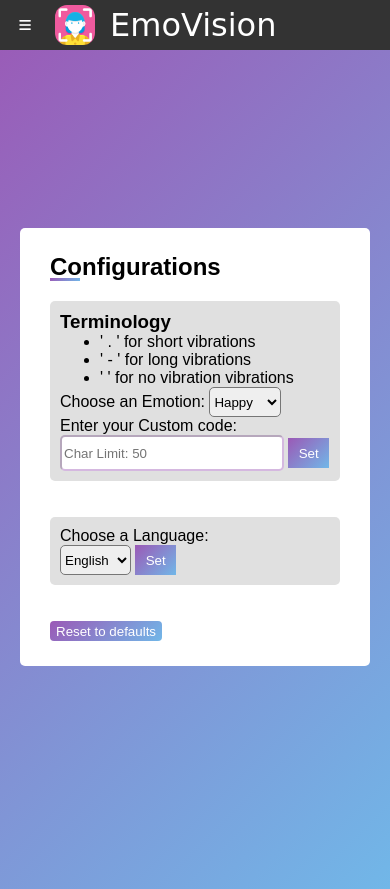
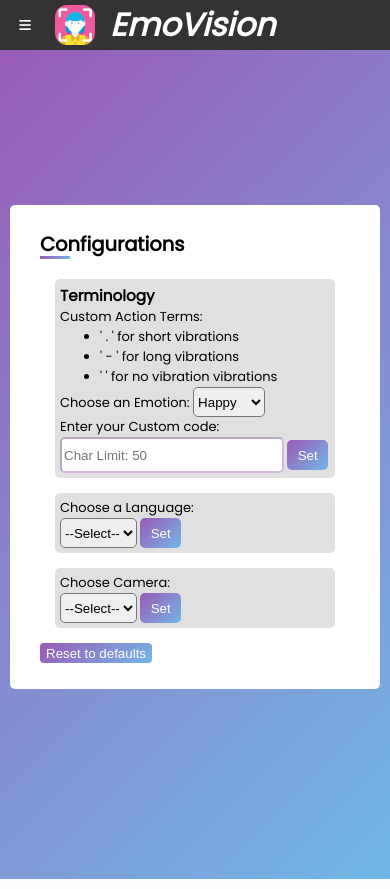
Before and after one commit to SurajValluru/EmoVision, a Flask app: page /config in a window 390 px wide. Run offline with Flask 2, Linux system fonts and the light colour scheme; some libraries are stand-ins or nearby versions.

Commit message:
Added config settings to change camera
Added config settings to change camera. Moved Cookies to base. Removed redundant code. Changed font. Added overlay when mobile is in landscape mode.

```diff
--- a/static/scripts/base.js
+++ b/static/scripts/base.js
@@ -7,14 +7,33 @@ document.addEventListener("DOMContentLoaded", () => {
   document.querySelector("#btnNav").addEventListener("click", () => {
     nav.classList.add("nav--open");
   });
-  document.querySelector(".nav__overlay").addEventListener("click", () => {
+  document.querySelector("#overlay").addEventListener("click", () => {
     nav.classList.remove("nav--open");
   });
 });
+
+const CUSTOM_DICT = {
+  angry: "...",
+  disgust: ".......",
+  fear: "......",
+  happy: ".",
+  multi: "-.-",
+  neutral: "..",
+  no: "--",
+  sad: ".....",
+  surprise: "....",
+};
+
+CUSTOM_KEYS = Object.keys(CUSTOM_DICT);
 
 function default_all() {
   for (let i = 0; i < 7; i++)
     Cookies.set(CUSTOM_KEYS[i], CUSTOM_DICT[CUSTOM_KEYS[i]]);
   Cookies.set("custom", "true");
   Cookies.set("lang", "en");
+  Cookies.set("cam","environment");
 }
+
+config = Cookies.get("custom");
+if (config == undefined) default_all();
+else if(config != "true") window.alert("Cookies are corrupted. Please clear cookies in you browser.")
--- a/static/scripts/config.js
+++ b/static/scripts/config.js
@@ -16,32 +16,13 @@ function set_code() {
     }
 }
 
-function set_lang() {
-  const lang = document.getElementById("lang").value;
-  Cookies.set("lang", lang);
-}
-
-function set_duration() {
-  const duration = document.getElementById("duration").value;
-  Cookies.set("duration_unit", duration);
+function set(id) {
+  const set = document.getElementById(id).value;
+  if (set != "") Cookies.set(id, set);
 }
 
 const active = document.querySelector("#custom_config");
 active.classList.add("nav__link--active");
-
-let CUSTOM_DICT = {
-  angry: "...",
-  disgust: ".......",
-  fear: "......",
-  happy: ".",
-  multi: "-.-",
-  neutral: "..",
-  no: "--",
-  sad: ".....",
-  surprise: "....",
-};
-
-let CUSTOM_KEYS = Object.keys(CUSTOM_DICT);
 
 const code = document.getElementById("code");
 code.addEventListener("keyup", function (event) {
@@ -51,6 +32,3 @@ code.addEventListener("keyup", function (event) {
     code.blur();
   }
 });
-
-custom = Cookies.get("custom");
-if (custom == undefined) default_all();
--- a/static/styles/base.css
+++ b/static/styles/base.css
@@ -2,7 +2,7 @@ body {
   --header-height: 50px;
 
   margin: var(--header-height) 0 0 0;
-  font-family: "Muli", sans-serif;
+  font-family: 'Poppins', sans-serif;
 }
 
 .preload * {
@@ -70,7 +70,7 @@ body {
   background: linear-gradient(315deg, #eeeeee, #9b59b6);
 }
 
-.nav__overlay {
+#overlay {
   position: fixed;
   top: 0;
   left: 0;
@@ -84,7 +84,7 @@ body {
   transition: opacity 0.3s;
 }
 
-.nav--open .nav__overlay {
+.nav--open #overlay {
   visibility: visible;
   opacity: 1;
 }
@@ -93,7 +93,7 @@ body {
   color: #ffffff;
   place-content: center;
   font-size: 2rem;
-  font-family: "Brush Script MT", cursive;
+  font-family: 'Poppins', sans-serif;
   margin: 0;
   top: 50%;
   margin-left: 10px;
--- a/static/styles/config.css
+++ b/static/styles/config.css
@@ -14,6 +14,7 @@
   color: #ffffff;
   border: none;
   background: linear-gradient(315deg, #71b7e8, #9b59b6);
+  border-radius: 5px;
 }
 
 .set:hover {
@@ -26,8 +27,9 @@
 }
 
 body {
-    place-content: center;
-    padding: 20px;
+  font-size: small;
+  place-content: center;
+    padding: 10px;
 }
 
 #reset {
@@ -48,16 +50,16 @@ body {
     margin-top: 100px;
 }
 
-.emo_div,.lang_div{
+.emo_div,.lang_div,.cam_div{
     background-color: #e0e0e0;
-    padding: 10px;
+    padding: 5px;
     border-radius: 5px;
 }
 
 .container {
   width: 100%;
   background-color: white;
-  max-width: 300px;
+  max-width: 350px;
   padding: 25px 30px;
   border-radius: 5px;
   /* flex-wrap: wrap; */
@@ -83,3 +85,6 @@ body {
 .container *{
     margin:0px;
 }
+.container .emo_div,.container .cam_div,.container .lang_div{
+  margin: 15px;
+}
--- a/templates/base.html
+++ b/templates/base.html
@@ -7,6 +7,9 @@
     <title>EmoVision</title>
     <link rel="icon" type="image/png" href="/static/favicon.png" />
     <link rel="stylesheet" href="../static/styles/base.css" />
+    <link rel="preconnect" href="https://fonts.googleapis.com">
+<link rel="preconnect" href="https://fonts.gstatic.com" crossorigin>
+<link href="https://fonts.googleapis.com/css2?family=Poppins&display=swap" rel="stylesheet">
   </head>
 
   <body class="preload">
@@ -17,7 +20,7 @@
         <i class="fa-solid fa-bars"></i>
       </button>
       <img id="logo" src="/static/favicon.png" alt="logo" onclick="window.location.replace('/')" style="cursor:pointer"  />
-      <span id="title" onclick="window.location.replace('/')" style="cursor:pointer">EmoVision</span>
+      <span id="title" onclick="window.location.replace('/')" style="cursor:pointer" ><i><b>EmoVision</b></i></span>
     </header>
     <!-- Header -->
 
@@ -45,18 +48,19 @@
           About Me
         </a>
       </div>
-      <div class="nav__overlay"></div>
+      <div id="overlay"></div>
     </nav>
+    <!-- To store Cookies in browser -->
+    <script src="https://cdn.jsdelivr.net/npm/js-cookie@3.0.1/dist/js.cookie.min.js"></script>
+    <!-- Get our base script -->
     <script src="../static/scripts/base.js"></script>
+    <!-- Icons -->
     <script
       src="https://kit.fontawesome.com/a7cea1fce8.js"
       crossorigin="anonymous"
     ></script>
-    <!-- Navigation Links -->
 
     {% block content %} {% endblock %}
 
-    <!-- Icons -->
-    <!-- Get our base script -->
   </body>
 </html>
--- a/templates/config.html
+++ b/templates/config.html
@@ -5,13 +5,13 @@
   <div class="emo_div">
     <div class="terms">
       <h3>Terminology</h3>
+      Custom Action Terms:
       <ul>
         <li>' . ' for short vibrations</li>
         <li>' - ' for long vibrations</li>
         <li>' ' for no vibration vibrations</li>
       </ul>
     </div>
-  <!-- <div>sfdalk</div> -->
     <div class="forms">
       <span>Choose an Emotion: </span>
 
@@ -37,10 +37,10 @@
     </div>
   </div>
 
-    <br /><br />
   <div class="lang_div">
     <div><span>Choose a Language:</span></div>
     <select name="lang" id="lang" class="op">
+      <option value="" disabled selected hidden>--Select--</option>
       <option value="en">English</option>
       <option value="es">Spanish</option>
       <option value="fr">French</option>
@@ -50,13 +50,19 @@
       <option value="te">Telugu</option>
       <option value="ta">Tamil</option>
     </select>
+    <button class="set" onclick="set('lang')">Set</button>
+  </div>
+  <div class="cam_div">
+    <div><span>Choose Camera:</span></div>
+    <select name="cam" id="cam" class="op">
+      <option value="" disabled selected hidden>--Select--</option>
+      <option value="environment">Rear</option>
+      <option value="user">Front</option>
+    </select>
 
-      <button class="set" onclick="set_lang()">Set</button>
+    <button class="set" onclick="set('cam')">Set</button>
   </div>
-  <br /><br />
   <button id="reset" onclick="default_all()">Reset to defaults</button>
 </div>
-<!-- To store Cookies in browser -->
-<script src="https://cdn.jsdelivr.net/npm/js-cookie@3.0.1/dist/js.cookie.min.js"></script>
 <script src="../static/scripts/config.js"></script>
 {% endblock %}
--- a/templates/index.html
+++ b/templates/index.html
@@ -6,6 +6,7 @@
       navigator.userAgent
     )
   ) {
+    window.alert("Not a mobile device.\nRedirecting to desktop version.")
     window.location.replace("/desktop");
   }
 </script>
@@ -26,7 +27,7 @@
 
 <!-- Canvas to capture image -->
 <canvas id="canvas" class="cam" width="480" height="640"></canvas>
-
+  <i id="pos_alert" class="fa-solid fa-rotate fa-5x"></i>
 <!-- Actions -->
 <ul class="wrapper">
   <li class="icon english" onclick="setCookie('speak')">
@@ -50,8 +51,6 @@
 
 <!-- For GET and POST http methods -->
 <script src="https://code.jquery.com/jquery-3.6.0.js"></script>
-<!-- To store Cookies in browser -->
-<script src="https://cdn.jsdelivr.net/npm/js-cookie@3.0.1/dist/js.cookie.min.js"></script>
 <!-- Get our script -->
 <script src="../static/scripts/index.js"></script>
 {% endblock %}
```
Also changed, not shown: static/scripts/index.js (+22 -43 lines), static/styles/index.css (+13 -0 lines), templates/desktop.html (+1 -13 lines). Lines whose indentation alone changed are shown as unchanged.
